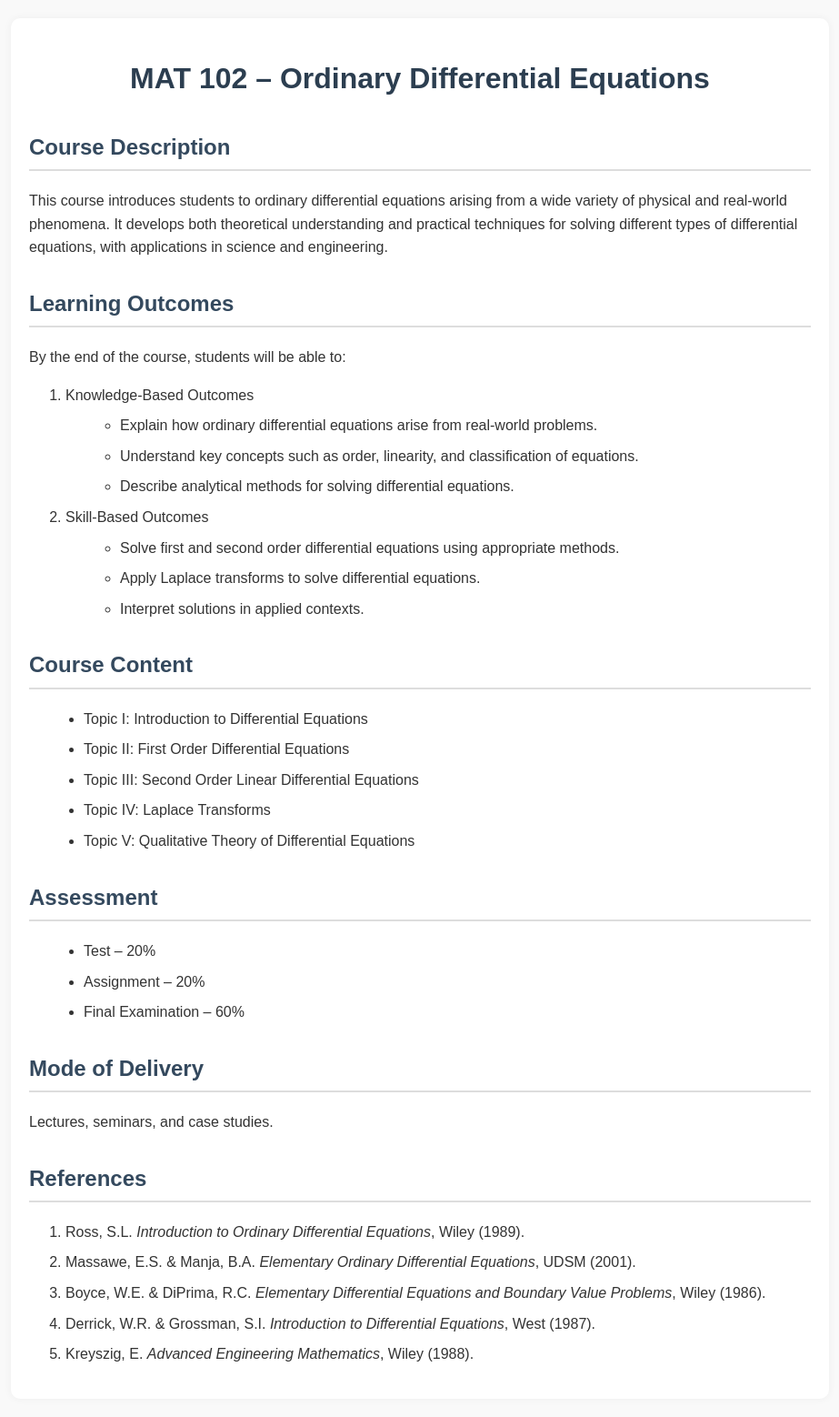
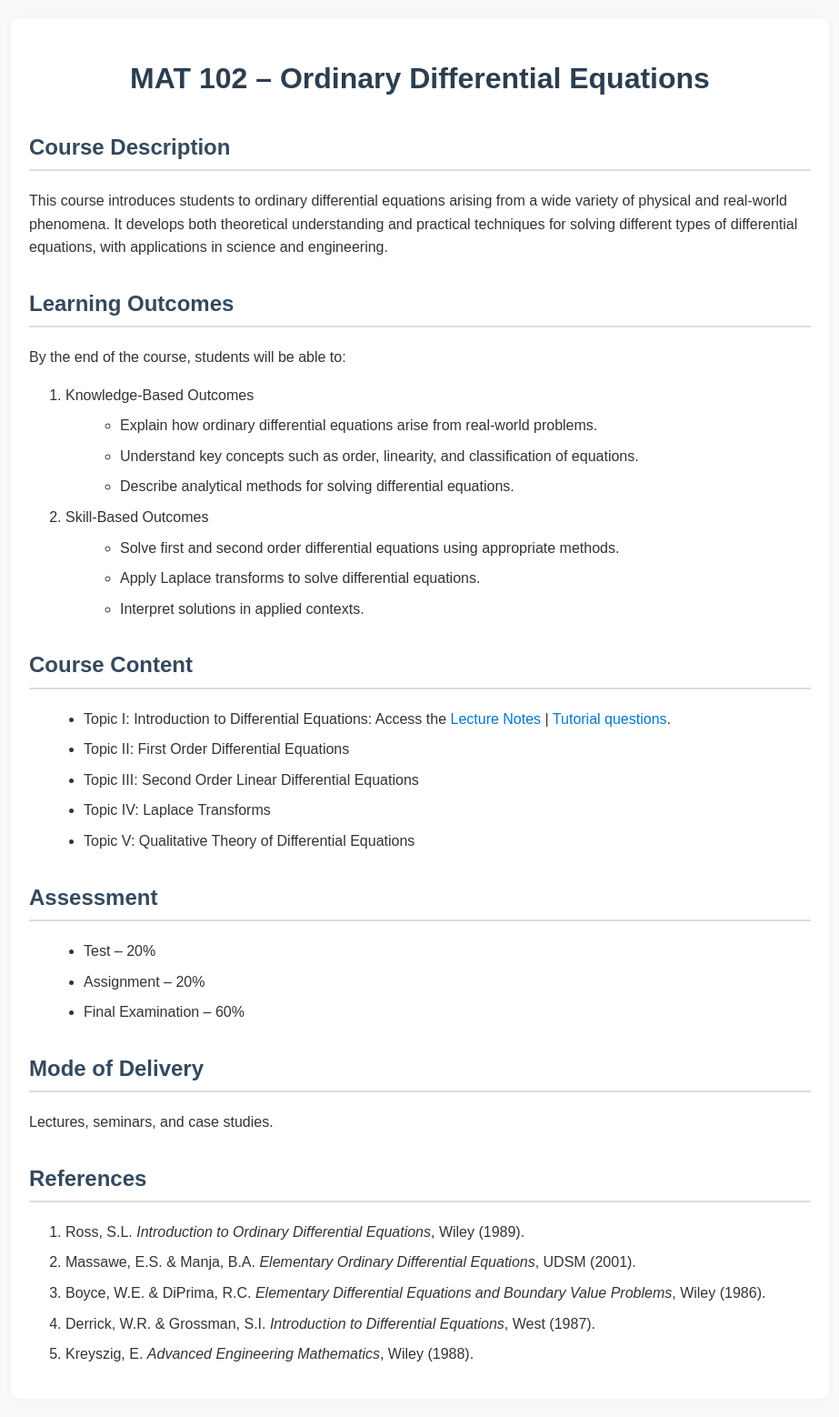
Before and after one commit to FomeA/FomeA.github.io, a Jekyll site: the page _teaching/mat102/index.html, which Jekyll copies as it is, in a window 1280 px wide. Shown: the whole page at 91% size, without its empty margins (178-1101 px from the left). Built offline with Jekyll 4.4.1, drawn with Linux system fonts in a browser that asks for light colours.

Commit message:
Update index.html

```diff
--- a/_teaching/mat102/index.html
+++ b/_teaching/mat102/index.html
@@ -88,7 +88,7 @@
 
   <h2>Course Content</h2>
   <ul>
-    <li>Topic I: Introduction to Differential Equations</li>
+    <li>Topic I: Introduction to Differential Equations: Access the <a href="/teaching/mat102/MAT102_ODE_Notes_C1.pdf">Lecture Notes</a> | <a href="/teaching/mat102/MAT102_ODE_Questions_C1.pdf">Tutorial questions</a>.</li>
     <li>Topic II: First Order Differential Equations</li>
     <li>Topic III: Second Order Linear Differential Equations</li>
     <li>Topic IV: Laplace Transforms</li>
```
